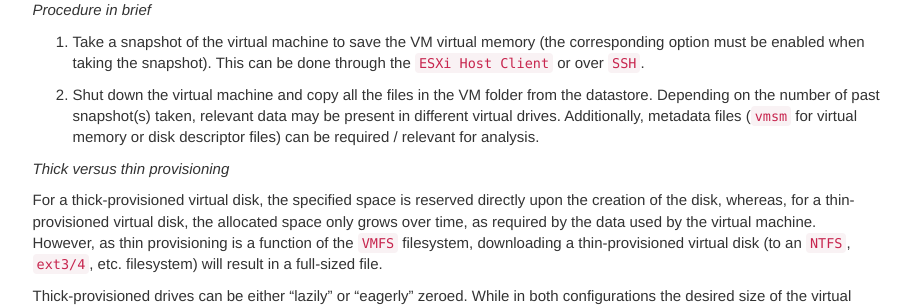
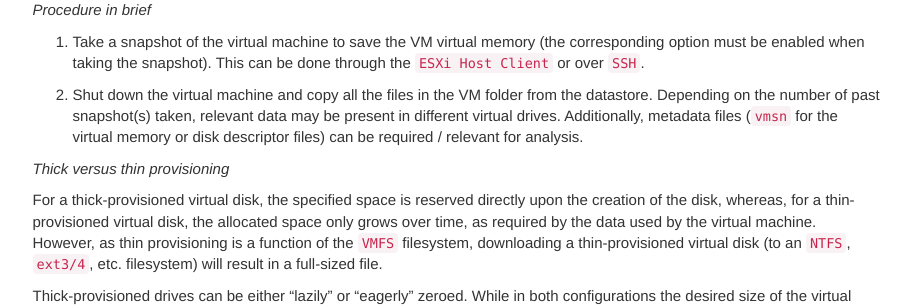
Before and after one commit to Qazeer/artefacts.help, a Jekyll site: the page built from pages/others/image_acquisition_and_mounting.md, in a window 1280 px wide and 1400 px high, scrolled down 2994 px. Shown: the part 153-460 px from the top of the window, without its empty margins (330-1241 px from the left). Built offline with Jekyll 4.4.1, drawn with Linux system fonts in a browser that asks for light colours; comment, search, counter and statistics services are not loaded.

Commit message:
[Procedure] Image acquisition and mounting - vmsm -> vmsn

```diff
--- a/pages/others/image_acquisition_and_mounting.md
+++ b/pages/others/image_acquisition_and_mounting.md
@@ -1,7 +1,7 @@
 ---
 title: Procedure - Image acquisition and mounting
 summary: ''
-keywords: image, disk, mount, raw, img, Advanced Forensics Format, AFF, EnCase, E01, FTK Imager, dd, dc3dd, Guymager, CAINE, TX1, Tableau, MBR, GPT, vmdk, VHD, VHDX, VDI, OVF, ESXi, vSphere, lsblk, SSHFS, Arsenal Image Mounter, guestmount, ewfmount, Logical Volume Manager, LVM, kpartx, pvs, lvdisplay, vgchange, mmls, loop, noload, noatime, noexec, show_sys_files
+keywords: image, disk, mount, raw, img, Advanced Forensics Format, AFF, EnCase, E01, FTK Imager, dd, dc3dd, Guymager, CAINE, TX1, Tableau, MBR, GPT, vmdk, VHD, VHDX, VDI, OVF, ESXi, vSphere, lsblk, SSHFS, Arsenal Image Mounter, guestmount, ewfmount, Logical Volume Manager, LVM, kpartx, pvs, lvdisplay, vgchange, mmls, loop, noload, noatime, noexec, show_sys_files, vmsn, vmem
 tags:
   - procedures
 location: ''
@@ -141,7 +141,7 @@ Right-click the device -> Acquire image
   2. Shut down the virtual machine and copy all the files in the VM folder from
      the datastore. Depending on the number of past snapshot(s) taken, relevant
      data may be present in different virtual drives. Additionally, metadata
-     files (`vmsm` for virtual memory or disk descriptor files) can be
+     files (`vmsn` for the virtual memory or disk descriptor files) can be
      required / relevant for analysis.
 
 *Thick versus thin provisioning*
@@ -223,7 +223,7 @@ of the virtual memory:
        `vim-cmd vmsvc/snapshot.create <VMID> "<SNAPSHOT_NAME>" "<SNAPSHOT_DESCRIPTION>" true true Create Snapshot:`
 
 The virtual memory of the virtual machine at the time of the snapshot will be
-stored in the `vmem` file and the `vmsm` file will contain metadata (such as
+stored in the `vmem` file and the `vmsn` file will contain metadata (such as
 offsets to specific structures) required by memory forensics tools.
 
 ### Unix / Linux appliances
```
